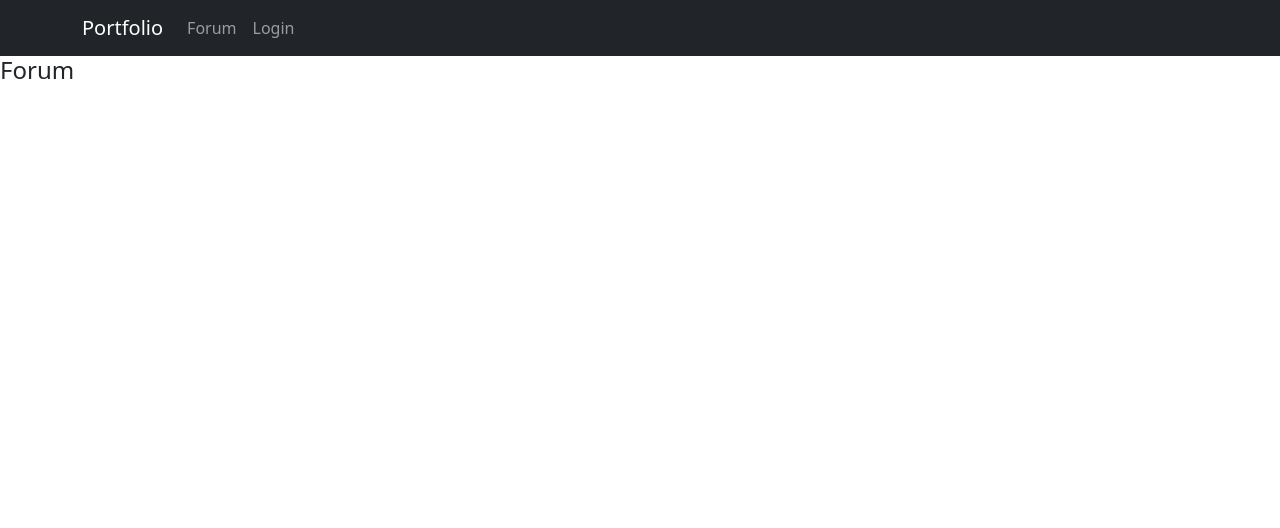
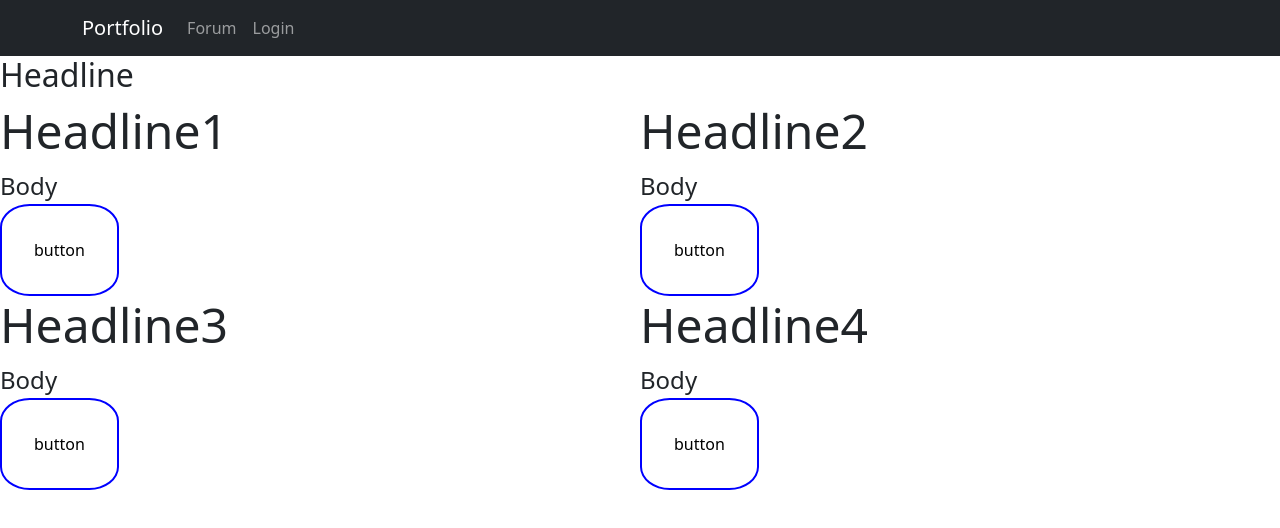
Before and after one commit to hannaheleen/5373022, a React (Create React App) app: page / in a window 1280 px wide. Shown: the top 528 px of the page. Built offline with nearby package versions, Linux system fonts and the light colour scheme.

Commit message:
Struktur für Forum Seite

```diff
--- /dev/null
+++ b/src/components/forum_section_one/CTA-Card/CTACard.css
@@ -0,0 +1,12 @@
+.headline {
+  font-size: 48px;
+}
+.body {
+  font-size: 24px;
+}
+.button {
+  padding: 2rem;
+  background: none;
+  border: 2px solid blue;
+  border-radius: 25%;
+}
--- /dev/null
+++ b/src/components/forum_section_one/CTA-Card/CTACard.jsx
@@ -0,0 +1,41 @@
+import React from "react";
+import "./CTACard.css";
+const CtaCard = ({ headline, body, button }) => {
+  return (
+    <div>
+      <h2 className="headline">{headline}</h2>
+      <div className="body">{body}</div>
+      <button
+        className="button"
+        onClick={() => {
+          console.log("Button Clicked");
+        }}
+      >
+        {button}
+      </button>
+    </div>
+  );
+};
+
+export default CtaCard;
+/*
+import React from 'react';
+import './CtaCard.css';
+const CtaCard = (props) => {
+  return (
+    <div>
+      <h2 className='headline'>{props.headline}</h2>
+      <div className='body'>{props.body}</div>
+      <button
+        className='button'
+        onClick={() => {
+          console.log('Button Clicked');
+        }}>
+        {props.button}
+      </button>
+    </div>
+  );
+};
+
+export default CtaCard;
+*/
--- /dev/null
+++ b/src/components/forum_section_one/Forum_section_one.js
@@ -0,0 +1,47 @@
+import React from "react";
+import "./forum_section_one.css";
+import CtaCard from "./CTA-Card/CTACard";
+
+export default function Forum_section_one() {
+  return (
+    <>
+      <h2>Headline</h2>
+      <div className="cube">
+        {/* React transforms parameters into props object;
+             let props = {
+                 headline: '',
+                 body: '',
+                 button: ''
+             }
+             */}
+        <CtaCard headline="Headline1" body="Body" button="button" />
+        <CtaCard headline="Headline2" body="Body" button="button" />
+        <CtaCard headline="Headline3" body="Body" button="button" />
+        <CtaCard headline="Headline4" body="Body" button="button" />
+      </div>
+    </>
+  );
+}
+
+// const Forum_section_one = () => {
+//   return (
+//     <>
+//       <h2>Headline</h2>
+//       <div className="cube">
+//         {/* React transforms parameters into props object;
+//            let props = {
+//                headline: '',
+//                body: '',
+//                button: ''
+//            }
+//            */}
+//         <CtaCard headline="Headline1" body="Body" button="button" />
+//         <CtaCard headline="Headline2" body="Body" button="button" />
+//         <CtaCard headline="Headline3" body="Body" button="button" />
+//         <CtaCard headline="Headline4" body="Body" button="button" />
+//       </div>
+//     </>
+//   );
+// };
+
+// export default Forum_section_one;
--- /dev/null
+++ b/src/components/forum_section_one/forum_section_one.css
@@ -0,0 +1,7 @@
+.cube {
+  display: grid;
+  grid-template-columns: repeat(2, 1fr);
+  grid-template-rows: repeat(2, 1fr);
+  grid-column-gap: 0px;
+  grid-row-gap: 0px;
+}
--- a/src/pages/Forum.js
+++ b/src/pages/Forum.js
@@ -1,8 +1,7 @@
 import React from "react";
-// import Forum_header from "./components/forum_header/Forum_header";
-// import MiddleSection from './components/middleSection/MiddleSection';
-// import Header from './components/header/Header';
+import Forum_section_one from "../components/forum_section_one/Forum_section_one";
+// import Forum_section_two from "./components/forum_section_two/Forum_section_two";
 
 export default function Forum() {
-  return <h4> Forum </h4>;
+  return <Forum_section_one />;
 }
```
Also changed, not shown: src/components/forum_header/Forum_header.jsx (deleted, +0 -22 lines), src/components/forum_section_two/Forum_section_two.jsx (added), src/components/forum_section_two/forum_section_two.css (added).
